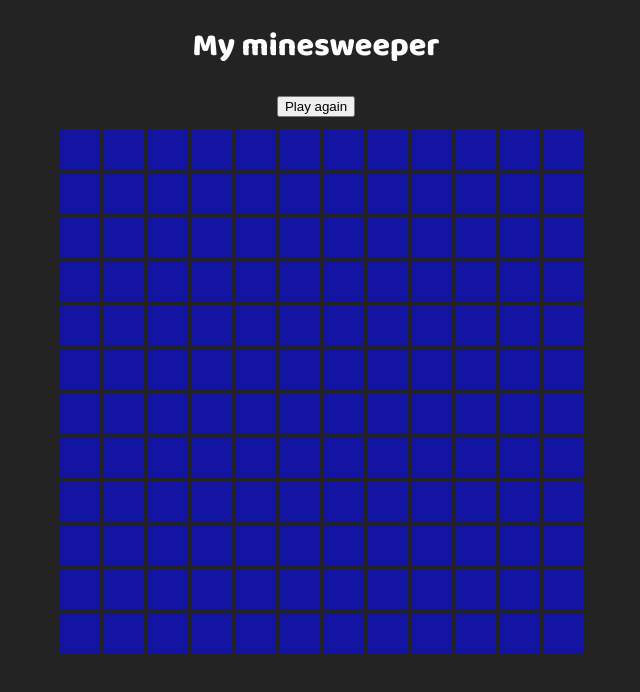
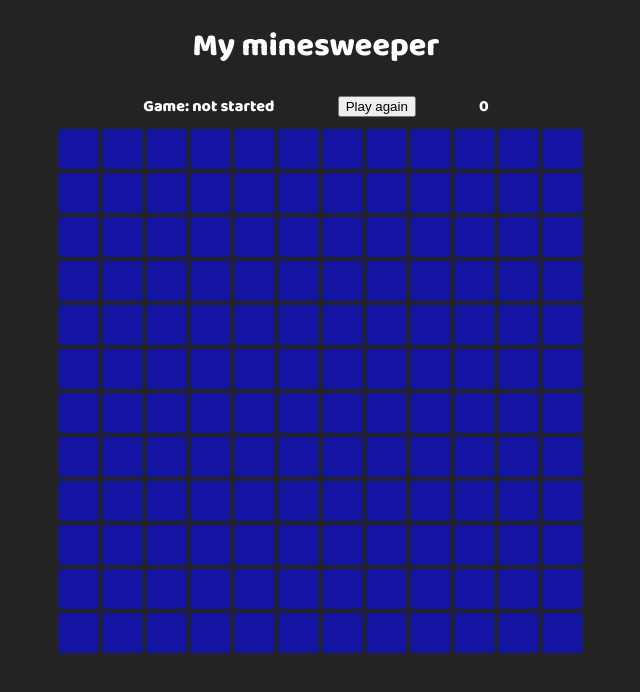
Before and after one commit to juanpablopiano/minesweeper, a plain HTML site: page index.html in a window 1280 px wide. Both pictures are taken after a click on the button "Play again". Shown: the whole page, without its empty margins (324-964 px from the left). Drawn offline with Linux system fonts and the light colour scheme.

Commit message:
"I finally added a display for the game condition, a timer that stops when you win, lose or reset."

```diff
--- a/index.html
+++ b/index.html
@@ -13,7 +13,11 @@
     <div id="container">
         <header>
             <h1>My minesweeper</h1>
-            <button id="replay">Play again</button>
+            <div id="info">
+                <span id="game" class="info">Game: not started</span>
+                <button id="replay" class="info">Play again</button>
+                <span id="time" class="info">0</span>
+            </div>
         </header>
         <div id="flex-container">
             <div id="board">
--- a/minesweeper.js
+++ b/minesweeper.js
@@ -7,9 +7,13 @@ let firstClick = false; // chequea si ya se hizo el primer click
 let game = "not started"; //chequea el estado del juego
 let goodCells = grid - mines; // es la cantidad de minas sin celda. Cuando llegue a 0 se gana el juego
 let nFlags = mines; // numero maximo de banderitas que se pueden poner, que es igual al numero de minas
+let seconds = 0;
+let cancelTimer = 0;
 
+let secDisplay = document.querySelector("#time");
 let board = document.querySelector("#board");
 let replay = document.querySelector("#replay");
+let gameDisplay = document.querySelector("#game");
 
 replay.addEventListener('click', () => {
     cells = [];
@@ -20,7 +24,16 @@ replay.addEventListener('click', () => {
     goodCells = grid - mines;
     nFlags = mines;
     cells = createCells(rows, colums);
+    clearInterval(cancelTimer);
+    secDisplay.textContent = 0;
+    gameDisplay.textContent = "Game: not started";
+    seconds = 0;
 });
+
+function incrementSeconds() {
+    seconds += 1;
+    secDisplay.innerText = seconds;
+}
 
 class Mine { // esta es la clase mina, aqui deberia poner los metodos, tambien falta crear la clase contenedor
     constructor(ypos, xpos, el) {
@@ -162,9 +175,10 @@ function clickEvent(_c, _i, _j) {
             _c.firstClicked = true;
             cells = setMines(mines, cells); // esta funcion le pone las minas a los elementos
             numbers();
-
+            cancelTimer = setInterval(incrementSeconds, 1000);
 
             game = "started" // inicializa el juego supuestamente
+            gameDisplay.textContent = "Game: " + game;
         }
 
         if (_c.flagged) {}
@@ -218,7 +232,9 @@ function lose(c) {
 		if (c.mined) {
 			c.el.style.backgroundColor = "rgb(170, 20, 25)";
 		}
-	});
+    });
+    gameDisplay.textContent = "Game: " + game;
+    clearInterval(cancelTimer);
 }
 
 //Funcion que ejecuta el click
@@ -257,6 +273,11 @@ function click(c) {
 				lost2(c);
 			}
         }
+    }
+
+    if (game === "won") {
+        gameDisplay.textContent = "Game: " + game;
+        clearInterval(cancelTimer);
     }
 }
 
--- a/style.css
+++ b/style.css
@@ -25,7 +25,16 @@ body {
     font-family: 'Baloo 2', cursive;
 }
 
+#info {
+    display: inline-block;
+}
+
+.info {
+    margin: 0 30px;
+}
+
 #flex-container {
+
     display: flex;
     justify-content: center;
 }
```
